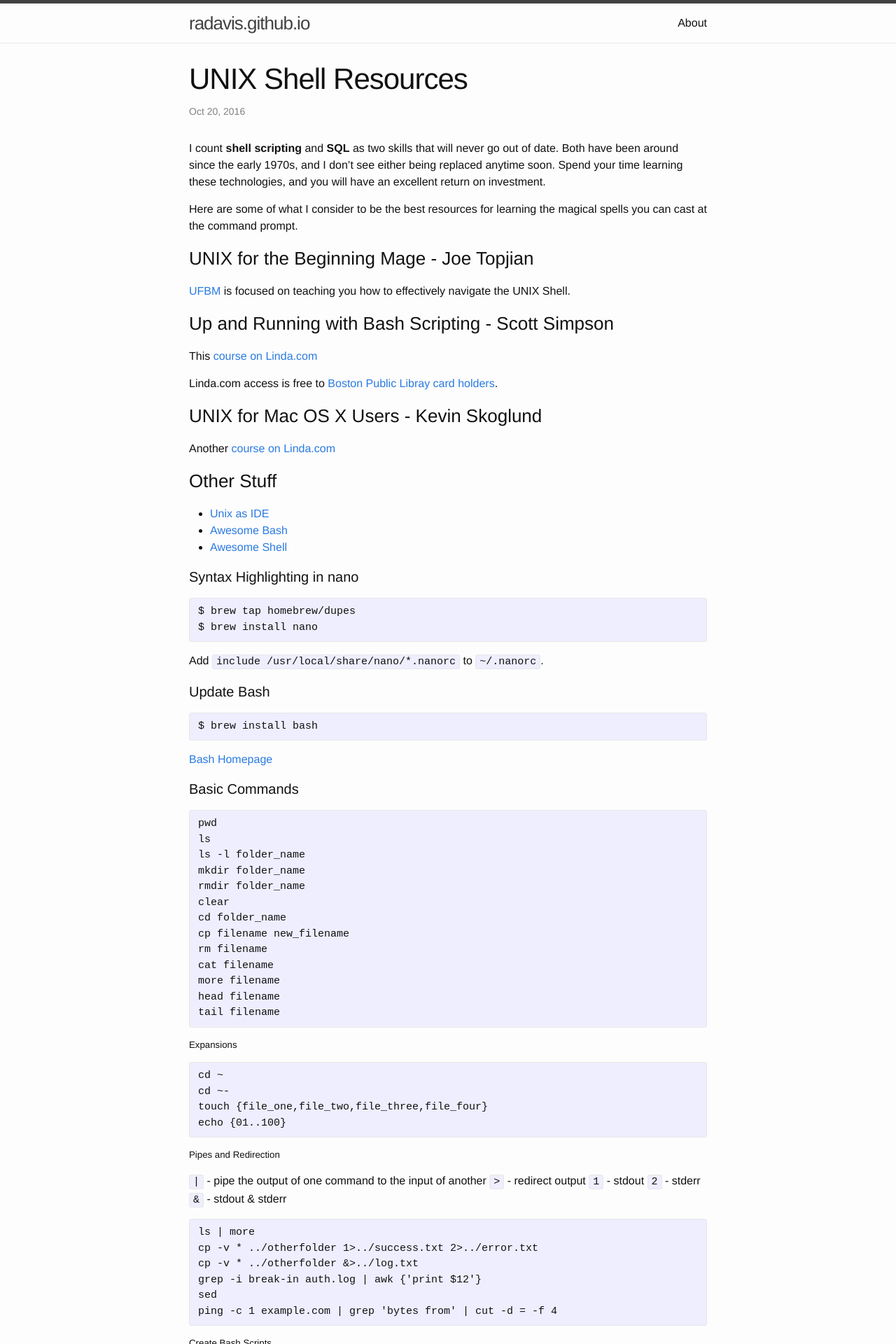
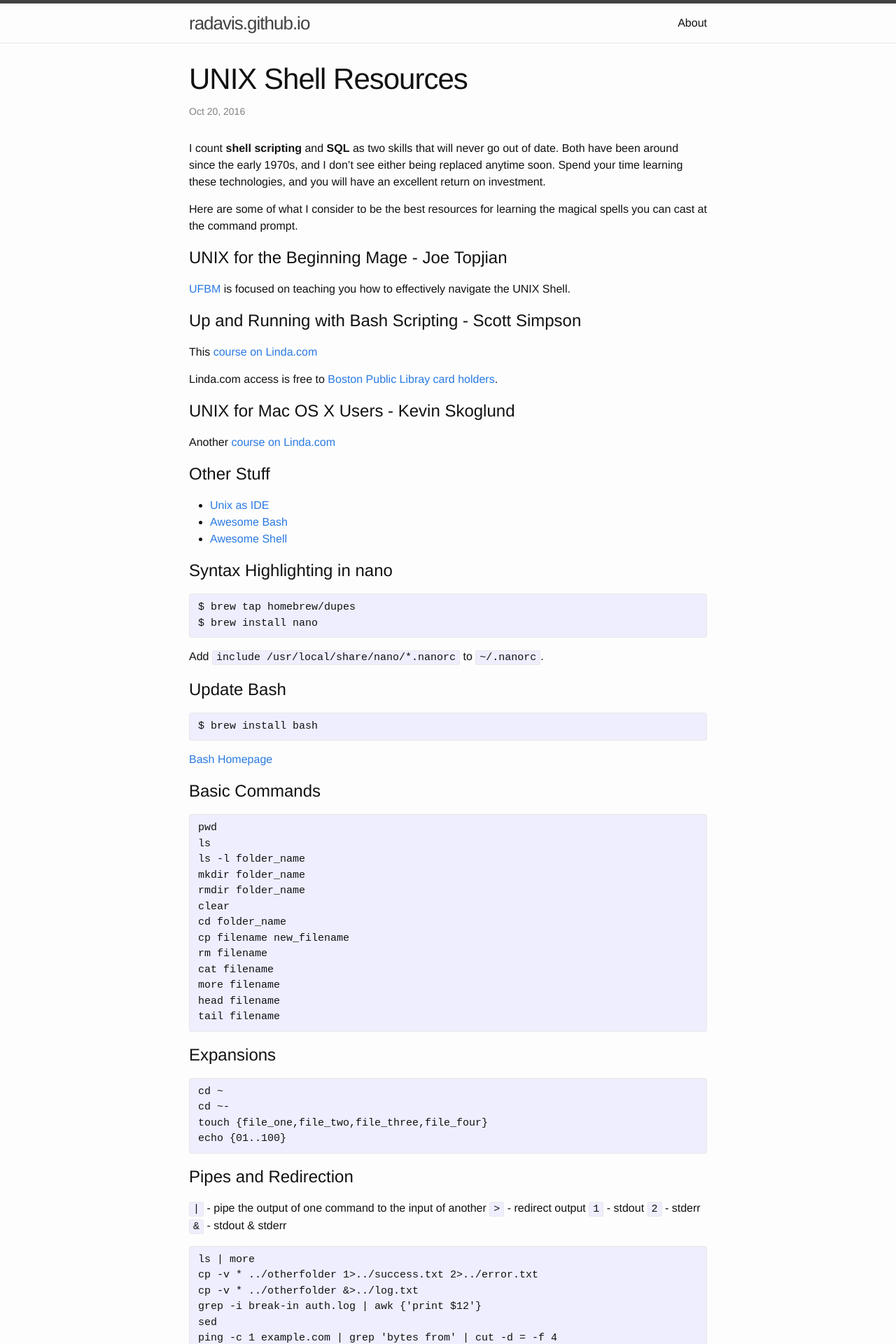
Before and after one commit to radavis/radavis.github.io, a Jekyll site: the page built from _posts/2016-10-07-unix-shell-resources.md, in a window 1280 px wide. Shown: the top 1920 px of the page at 70% size. Built offline with Jekyll 4.4.1, drawn with Linux system fonts in a browser that asks for light colours.

Commit message:
fix header tags

````diff
--- a/_posts/2016-10-07-unix-shell-resources.md
+++ b/_posts/2016-10-07-unix-shell-resources.md
@@ -10,12 +10,12 @@ I count **shell scripting** and **SQL** as two skills that will never go out of
 Here are some of what I consider to be the best resources for learning the magical spells you can cast at the command prompt.
 
 
-### UNIX for the Beginning Mage - Joe Topjian
+# UNIX for the Beginning Mage - Joe Topjian
 
 [UFBM](http://unixmages.com/ufbm.pdf) is focused on teaching you how to effectively navigate the UNIX Shell.
 
 
-### Up and Running with Bash Scripting - Scott Simpson
+# Up and Running with Bash Scripting - Scott Simpson
 
 This
 [course on Linda.com](https://www.lynda.com/Bash-tutorials/Up-Running-Bash-Scripting/142989-2.html)
@@ -24,18 +24,18 @@ This
 Linda.com access is free to [Boston Public Libray card holders](https://www.bpl.org/kbl/2015/12/08/lynda-com-is-live).
 
 
-### UNIX for Mac OS X Users - Kevin Skoglund
+# UNIX for Mac OS X Users - Kevin Skoglund
 
 Another [course on Linda.com](https://www.lynda.com/Mac-OS-X-10-6-tutorials/Unix-for-Mac-OS-X-Users/78546-2.html)
 
 
-### Other Stuff
+# Other Stuff
 
 * [Unix as IDE](https://sanctum.geek.nz/arabesque/series/unix-as-ide/)
 * [Awesome Bash](https://github.com/awesome-lists/awesome-bash)
 * [Awesome Shell](https://github.com/alebcay/awesome-shell)
 
-#### Syntax Highlighting in nano
+# Syntax Highlighting in nano
 
 ```no-highlight
 $ brew tap homebrew/dupes
@@ -44,7 +44,7 @@ $ brew install nano
 
 Add `include /usr/local/share/nano/*.nanorc` to `~/.nanorc`.
 
-#### Update Bash
+# Update Bash
 
 ```no-highlight
 $ brew install bash
@@ -52,7 +52,7 @@ $ brew install bash
 
 [Bash Homepage](http://tiswww.case.edu/php/chet/bash/bashtop.html)
 
-#### Basic Commands
+# Basic Commands
 
 ```no-highlight
 pwd
@@ -70,7 +70,7 @@ head filename
 tail filename
 ```
 
-##### Expansions
+# Expansions
 
 ```no-highlight
 cd ~
@@ -79,7 +79,7 @@ touch {file_one,file_two,file_three,file_four}
 echo {01..100}
 ```
 
-##### Pipes and Redirection
+# Pipes and Redirection
 
 `|` - pipe the output of one command to the input of another
 `>` - redirect output
@@ -96,7 +96,7 @@ sed
 ping -c 1 example.com | grep 'bytes from' | cut -d = -f 4
 ```
 
-##### Create Bash Scripts
+# Create Bash Scripts
 
 ```no-highlight
 #!/bin/bash
@@ -108,8 +108,7 @@ ls
 chmod +x my.sh
 ```
 
-##### Variables
-
+# Variables
 
 ```no-highlight
 #!/bin/bash
@@ -136,7 +135,7 @@ echo $0  # name of the script
 [Bash Variables](http://tldp.org/LDP/abs/html/internalvariables.html)
 
 
-##### Command Substitution
+# Command Substitution
 
 ```no-highlight
 #!/bin/bash
@@ -148,7 +147,7 @@ echo "The response time was $response_time"
 ```
 
 
-##### Strings
+# Strings
 
 ```no-highlight
 a="hello"
@@ -170,7 +169,7 @@ echo ${fruit/c*/durian}
 ```
 
 
-##### Math in Bash
+# Math in Bash
 
 Wrap expressions in double parenthesis: `(( 5 + 3 ))`
 Variable assignment: `result=$(( 5 + 3 ))`
@@ -193,7 +192,7 @@ Variable assignment: `result=$(( 5 + 3 ))`
 $one_third=$(echo 1/3 | bc -l)
 ```
 
-##### Comparison Operations for Strings
+# Comparison Operations for Strings
 
 Use double square brackets when making comparisons: `[[ $x < $y ]]`
 
@@ -218,7 +217,7 @@ echo $?  # return value
 ```
 
 
-##### Comparison Operations for Numbers
+# Comparison Operations for Numbers
 
 | Operation                | Operator   |
 | ------------------------ | ---------- |
@@ -230,7 +229,7 @@ echo $?  # return value
 | Not Equal                | $x -ne $y  |
 
 
-##### Logic Operations
+# Logic Operations
 
 | Operation   | Operator |
 | ----------- | -------- |
@@ -239,7 +238,7 @@ echo $?  # return value
 | Logical NOT | ! $a     |
 
 
-##### Conditional Statements
+# Conditional Statements
 
 ```no-highlight
 if [[ -a ~/.vars ]]; then
@@ -247,7 +246,7 @@
 fi
 ```
 
-##### Looping and Arrays
+# Looping and Arrays
 
 ```no-highlight
 RubyVersions=( '2.3.1' '2.2.5' '2.0.0-p648' );
@@ -256,10 +255,9 @@ for version in "${RubyVersions[@]}"; do
 done
 ```
 
-##### Functions
+# Functions
 
 ```no-highlight
-
 sms() {
   number=$1
   shift
````
